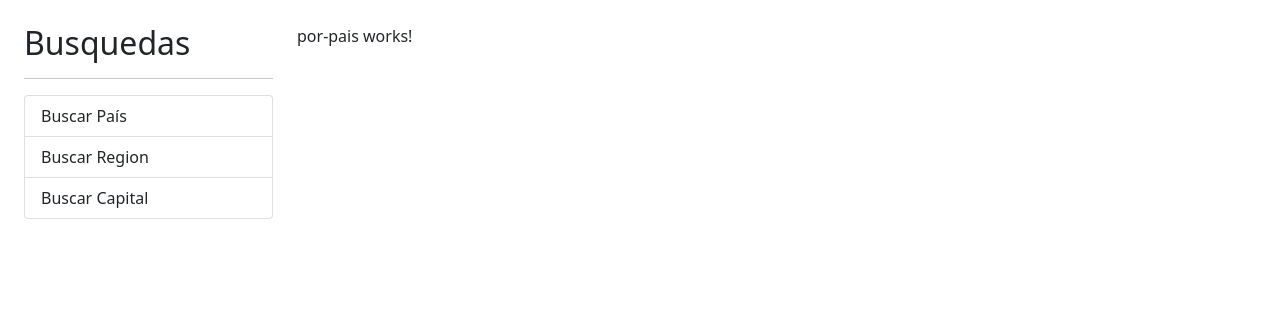
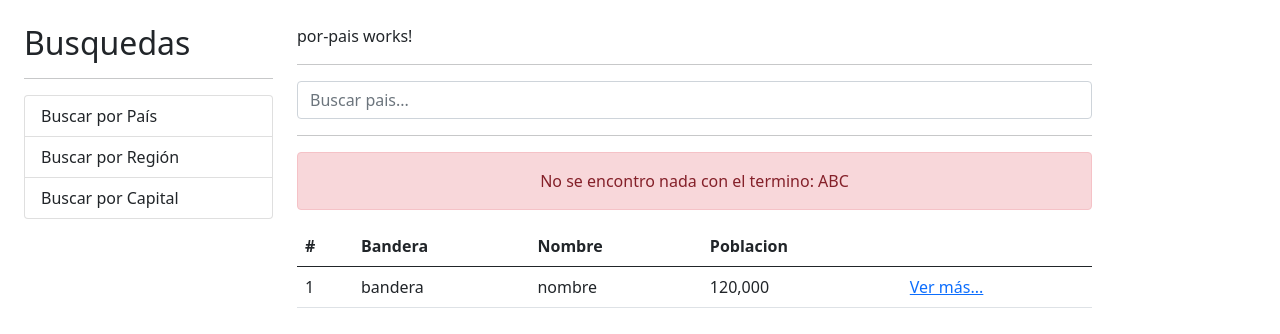
Before and after one commit to David-LBautista/paisApp, an Angular app: page / in a window 1280 px wide. Shown: the top 334 px of the page. Built offline with nearby package versions, Linux system fonts and the light colour scheme.

Commit message:
worked in pais page

```diff
--- a/src/app/app.component.html
+++ b/src/app/app.component.html
@@ -1,15 +1,7 @@
 <div class="row container mt-4">
 
     <div class="col-3">
-        <h2>Busquedas</h2>
-        <hr>
-
-        <ul class="list-group">
-            <li class="list-group-item">Buscar País</li>
-            <li class="list-group-item">Buscar Region</li>
-            <li class="list-group-item">Buscar Capital</li>
-
-        </ul>
+        <app-sidebar></app-sidebar>
     </div>
 
     <div class="col">
--- a/src/app/pais/pages/por-pais/por-pais.component.html
+++ b/src/app/pais/pages/por-pais/por-pais.component.html
@@ -1 +1,42 @@
 <p>por-pais works!</p>
+<hr>
+
+<div class="row">
+    <div class="col">
+        <form (ngSubmit)="buscar()" action="" autocomplete="off">
+            <input [(ngModel)]="termino" class="form-control" type="text" name="termino" id="" placeholder="Buscar pais...">
+        </form>
+    </div>
+</div>
+<hr>
+
+<div class="alert alert-danger text-center">
+    No se encontro nada con el termino: ABC
+</div>
+
+<div class="row">
+    <div class="col">
+        <table class="table table-hover">
+            <thead>
+                <tr>
+                    <th>#</th>
+                    <th>Bandera</th>
+                    <th>Nombre</th>
+                    <th>Poblacion</th>
+                    <th></th>
+                </tr>
+            </thead>
+            <tbody>
+                <tr>
+                    <td>1</td>
+                    <td>bandera</td>
+                    <td>nombre</td>
+                    <td>120,000</td>
+                    <td>
+                        <a href="#">Ver más...</a>
+                    </td>
+                </tr>
+            </tbody>
+        </table>
+    </div>
+</div>
--- a/src/app/pais/pages/por-pais/por-pais.component.ts
+++ b/src/app/pais/pages/por-pais/por-pais.component.ts
@@ -7,9 +7,15 @@ import { Component, OnInit } from '@angular/core';
 })
 export class PorPaisComponent implements OnInit {
 
+  termino:string = '';
+
   constructor() { }
 
   ngOnInit(): void {
   }
 
+  buscar(){
+    console.log(this.termino);
+  }
+
 }
--- a/src/app/pais/pais.module.ts
+++ b/src/app/pais/pais.module.ts
@@ -1,5 +1,6 @@
 import { NgModule } from '@angular/core';
 import { CommonModule } from '@angular/common';
+import { FormsModule } from '@angular/forms';
 
 //! Componentes
 import { PorCapitalComponent } from './pages/por-capital/por-capital.component';
@@ -22,7 +23,8 @@ import { VerPaisComponent } from './pages/ver-pais/ver-pais.component';
     VerPaisComponent
   ],
   imports: [
-    CommonModule
+    CommonModule,
+    FormsModule
   ]
 })
 export class PaisModule { }
--- a/src/app/shared/shared.module.ts
+++ b/src/app/shared/shared.module.ts
@@ -3,13 +3,15 @@ import { CommonModule } from '@angular/common';
 
 //!Components
 import { SidebarComponent } from './sidebar/sidebar.component';
+import { RouterModule } from '@angular/router';
 
 
 
 @NgModule({
   declarations: [SidebarComponent],
   imports: [
-    CommonModule
+    CommonModule,
+    RouterModule
   ],
   exports: [
     SidebarComponent
--- a/src/app/shared/sidebar/sidebar.component.css
+++ b/src/app/shared/sidebar/sidebar.component.css
@@ -0,0 +1,3 @@
+li {
+    cursor: pointer;
+}
--- a/src/app/shared/sidebar/sidebar.component.html
+++ b/src/app/shared/sidebar/sidebar.component.html
@@ -1 +1,9 @@
-<p>sidebar works!</p>
+<h2>Busquedas</h2>
+<hr>
+
+<ul class="list-group">
+    <li routerLink="pais" routerLinkActive="active" [routerLinkActiveOptions]="{ exact: true }" class="list-group-item">Buscar por País</li>
+    <li routerLink="region" routerLinkActive="active" class="list-group-item">Buscar por Región</li>
+    <li routerLink="capital" routerLinkActive="active" class="list-group-item">Buscar por Capital</li>
+
+</ul>
```
Also changed, not shown: src/app/pais/services/pais.service.ts (added, +9 -0 lines).
